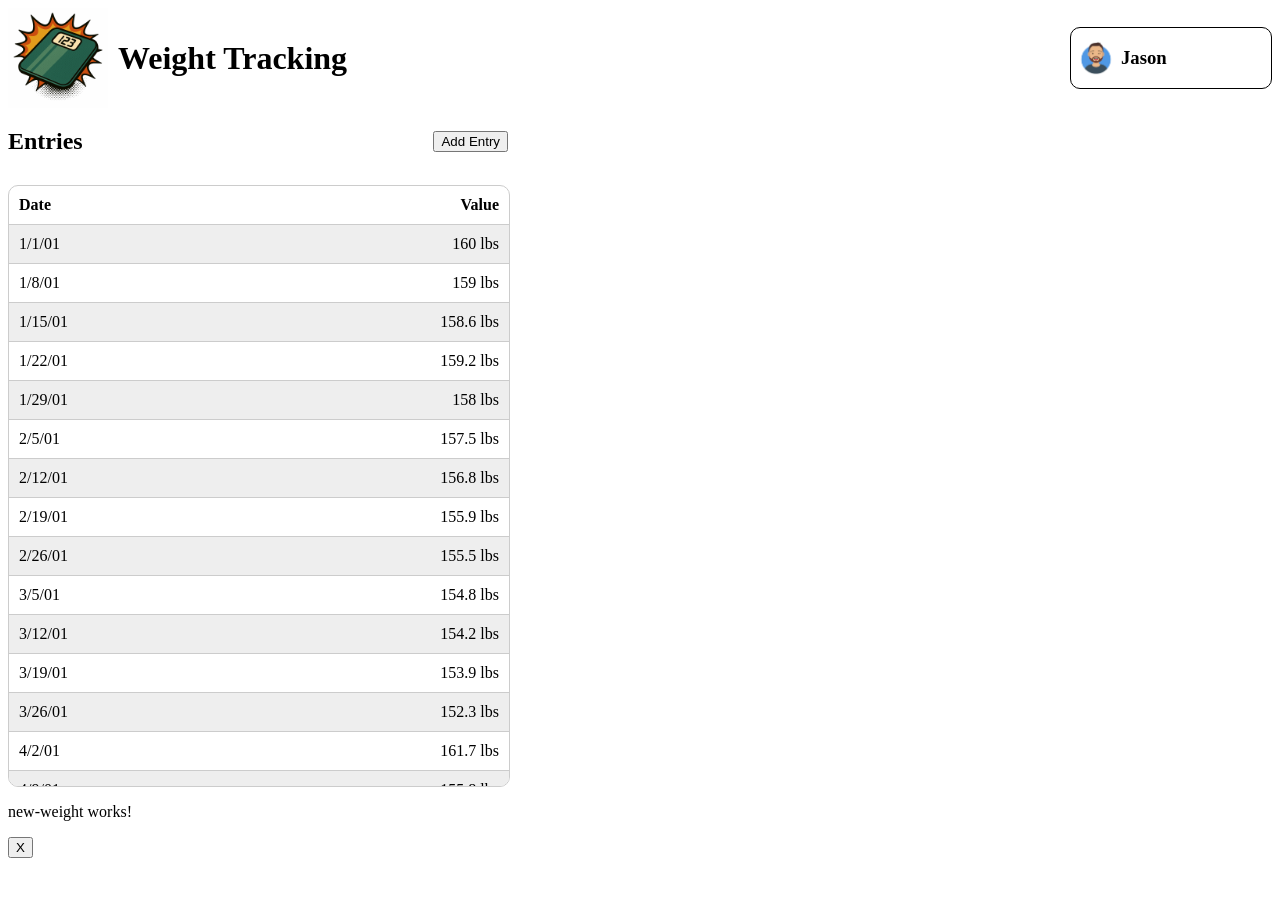
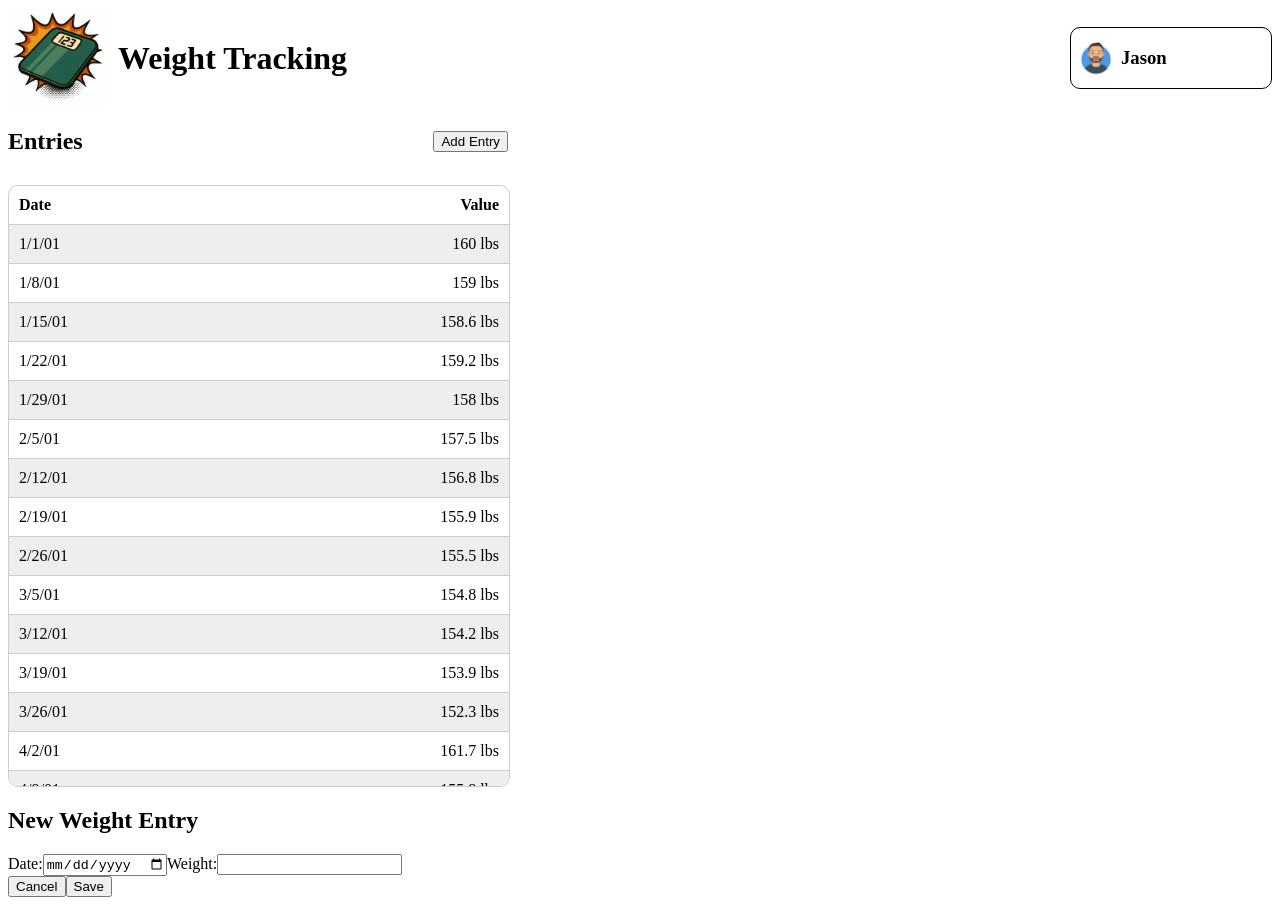
Before and after one commit to Floresj4/weight-tracking, an Angular app in the folder weight-tracking-ui/: page / in a window 1280 px wide. Both pictures are taken after a click on the button "Add Entry". Before the commit the page ends 866 px from the top, so only its background shows below. Built offline with nearby package versions, Linux system fonts and the light colour scheme.

Commit message:
base entry form

```diff
--- a/weight-tracking-ui/src/app/weight-entries/weight-entry-new/weight-entry-new.html
+++ b/weight-tracking-ui/src/app/weight-entries/weight-entry-new/weight-entry-new.html
@@ -1,2 +1,18 @@
-<p>new-weight works!</p>
-<button (click)="onClose()">X</button>
+<section>
+
+    <div class="container">
+        <h2>New Weight Entry</h2>
+
+        <label for="date">Date:</label>
+        <input type="date" id="date" name="date" />
+
+        <label for="weight">Weight:</label>
+        <input type="number" id="weight" name="weight" step="0.5" />
+    </div>
+
+    <div class="button-row">
+        <button (click)="onClose()">Cancel</button>
+        <button (click)="onSave()">Save</button>
+    </div>
+
+</section>
--- a/weight-tracking-ui/src/app/weight-entries/weight-entry-new/weight-entry-new.ts
+++ b/weight-tracking-ui/src/app/weight-entries/weight-entry-new/weight-entry-new.ts
@@ -11,8 +11,11 @@ export class WeightEntryNew {
 
   close = output<void>()
 
+  onSave() {
+    this.close.emit();
+  }
+
   onClose() {
-    console.log("New entry form closed")
     this.close.emit()
   }
 }
```
